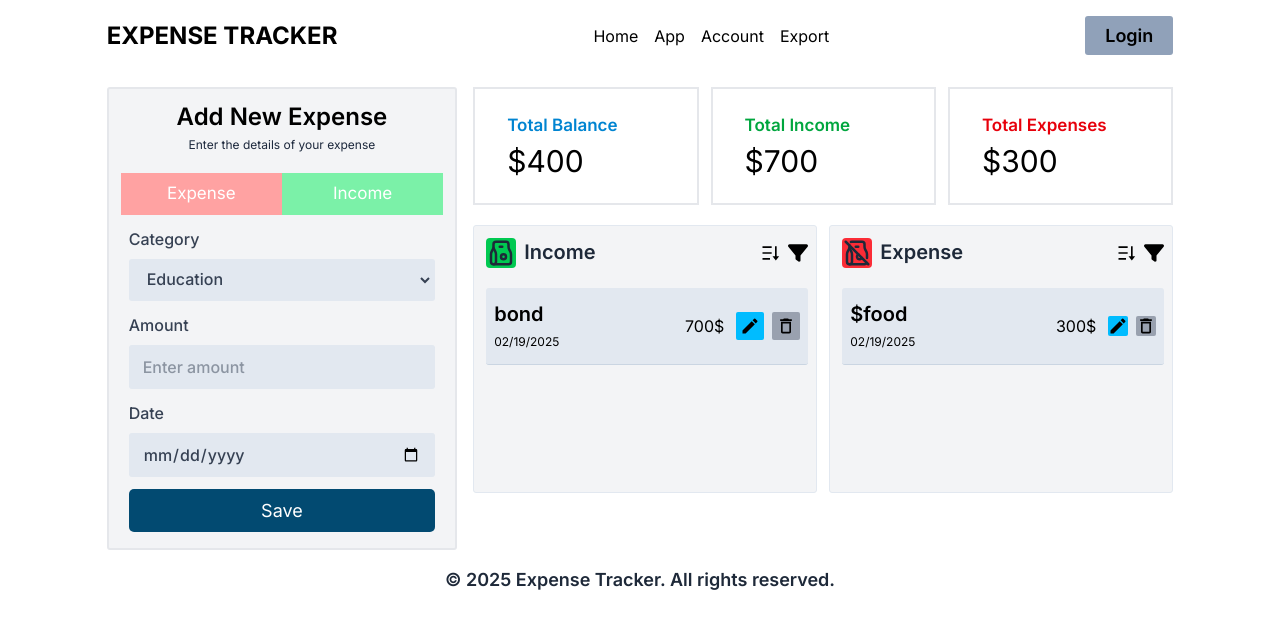
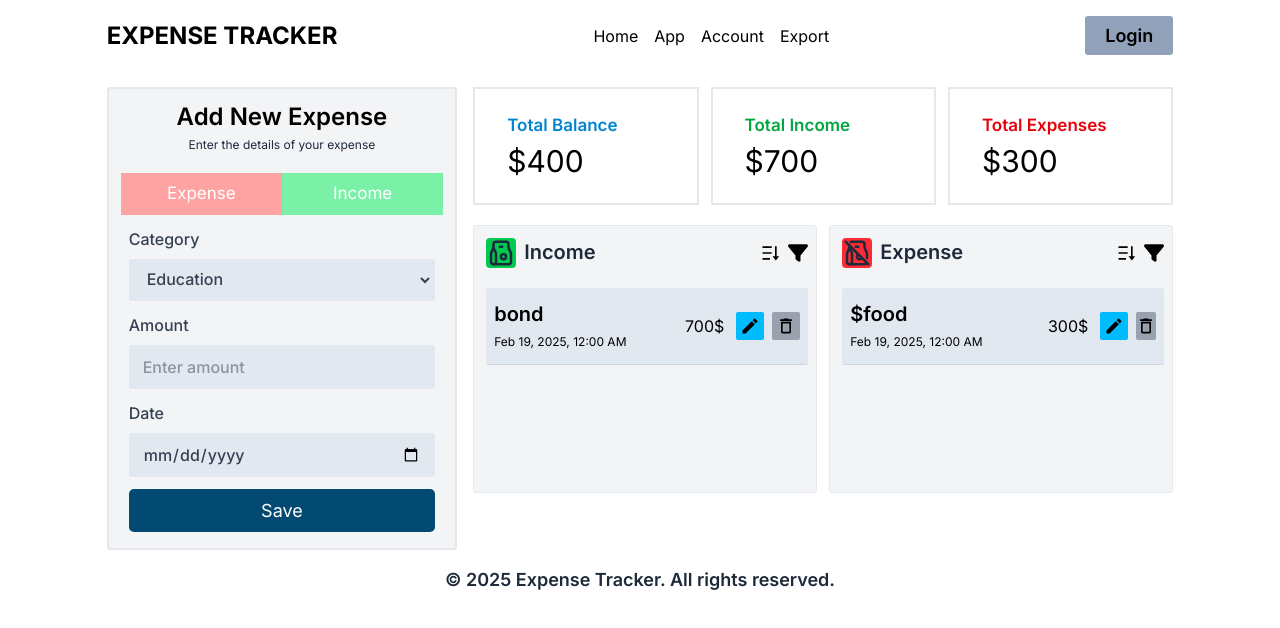
Before and after one commit to Momen1995/expense-tracker, a React (Vite) app: page / in a window 1280 px wide. Shown: the top 628 px of the page. Built offline with nearby package versions, Linux system fonts and the light colour scheme.

Commit message:
date functionality add

```diff
--- a/src/components/Input.jsx
+++ b/src/components/Input.jsx
@@ -14,17 +14,22 @@ const Input = ({
     title: "",
   });
 
-  // Generate a new ID whenever selectOption changes
+
  useEffect(() => {
-    setInputData((prev) => ({
+   setInputData((prev) => {
+     const defaultTitle = selectOption === "expense" ? "Education" : "Salary";
+
+     return {
        ...prev,
        id: crypto.randomUUID(),
        category: selectOption,
-      title: "",
+       title: defaultTitle,
        amount: "",
        date: "",
-    }));
+     };
+   });
  }, [selectOption]);
+
 
   function handleChange(e) {
     const { name, value } = e.target;
--- a/src/components/Transaction/Expense.jsx
+++ b/src/components/Transaction/Expense.jsx
@@ -3,6 +3,16 @@ import { RiSortDesc } from "react-icons/ri";
 import { MdModeEditOutline } from "react-icons/md";
 import { MdOutlineDeleteOutline } from "react-icons/md";
 import { FaFilter } from "react-icons/fa6";
+
+const formatDateTime = (dateString) => {
+  return new Date(dateString).toLocaleString("en-US", {
+    year: "numeric",
+    month: "short",
+    day: "numeric",
+    hour: "2-digit",
+    minute: "2-digit",
+  });
+};
 
 const Expense = ({ expenseData, onExpenseDelete, onExpenseSort }) => {
   return (
@@ -31,12 +41,12 @@ const Expense = ({ expenseData, onExpenseDelete, onExpenseSort }) => {
             >
               <div>
                 <p className="text-xl font-semibold">${item.title}</p>
-                <span className="text-xs">{item.date}</span>
+                <span className="text-xs">{formatDateTime(item.date)}</span>
               </div>
               <div className="flex gap-3 justify-center items-center">
                 <p>{item.amount}$</p>
                 <div className="flex gap-2">
-                  <button className="bg-sky-400 p-.5 rounded-[2px]">
+                  <button className="bg-sky-400 p-1 rounded-[2px]">
                     <MdModeEditOutline className="text-xl" />
                   </button>
                   <button
--- a/src/components/Transaction/Income.jsx
+++ b/src/components/Transaction/Income.jsx
@@ -4,8 +4,24 @@ import { MdModeEditOutline } from "react-icons/md";
 import { MdOutlineDeleteOutline } from "react-icons/md";
 import { FaFilter } from "react-icons/fa6";
 
-const Income = ({ incomeData, onIncomeDelete, onItemSort }) => {
+const formatDateTime = (dateString) => {
+  return new Date(dateString).toLocaleString("en-US", {
+    year: "numeric",
+    month: "short",
+    day: "numeric",
+    hour: "2-digit",
+    minute: "2-digit",
+  });
+};
+
+const Income = ({
+  incomeData,
+  onIncomeDelete,
+  onItemSort,
+  onIncomeModal,
+}) => {
   return (
+    <>
       <section className="bg-gray-100 ps-3 py-3 pe-2 border-1 border-slate-200 rounded-[3px]">
         {/* Header Section */}
         <div className="flex justify-between">
@@ -17,7 +33,7 @@ const Income = ({ incomeData, onIncomeDelete, onItemSort }) => {
             <button onClick={onItemSort}>
               <RiSortDesc className=" text-xl" />
             </button>
-          <button>
+            <button onClick={onIncomeModal}>
               <FaFilter className=" text-xl" />
             </button>
           </div>
@@ -33,7 +49,7 @@ const Income = ({ incomeData, onIncomeDelete, onItemSort }) => {
               >
                 <div>
                   <p className="text-xl font-semibold">{item.title}</p>
-                <span className="text-xs">{item.date}</span>
+                  <span className="text-xs">{formatDateTime(item.date)}</span>
                 </div>
                 <div className="flex gap-3 justify-center items-center">
                   <p>{item.amount}$</p>
@@ -58,6 +74,7 @@ const Income = ({ incomeData, onIncomeDelete, onItemSort }) => {
           )}
         </ul>
       </section>
+    </>
   );
 };
 
--- a/src/components/Transaction/TransactionBoard.jsx
+++ b/src/components/Transaction/TransactionBoard.jsx
@@ -14,6 +14,8 @@ const TransactionBoard = ({
   onExpenseDelete,
   onItemSort,
   onExpenseSort,
+  onItemFilter,
+
 }) => {
   return (
     <div className="w-2/3 flex flex-col gap-5">
@@ -27,6 +29,8 @@ const TransactionBoard = ({
           incomeData={incomeData}
           onIncomeDelete={onIncomeDelete}
           onItemSort={onItemSort}
+          onItemFilter={onItemFilter}
+
         />
         <Expense
           expenseData={expenseData}
```
Also changed, not shown: src/App.jsx (+7 -2 lines). Lines whose indentation alone changed are shown as unchanged.
